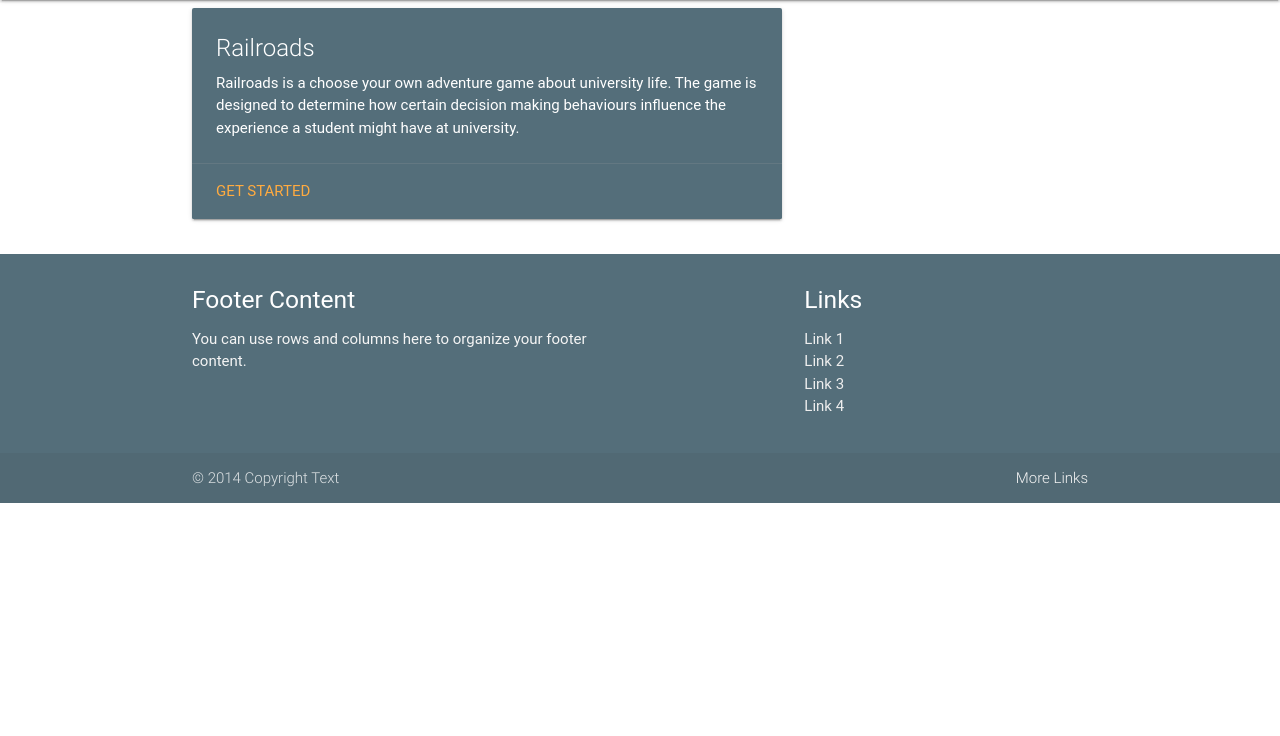
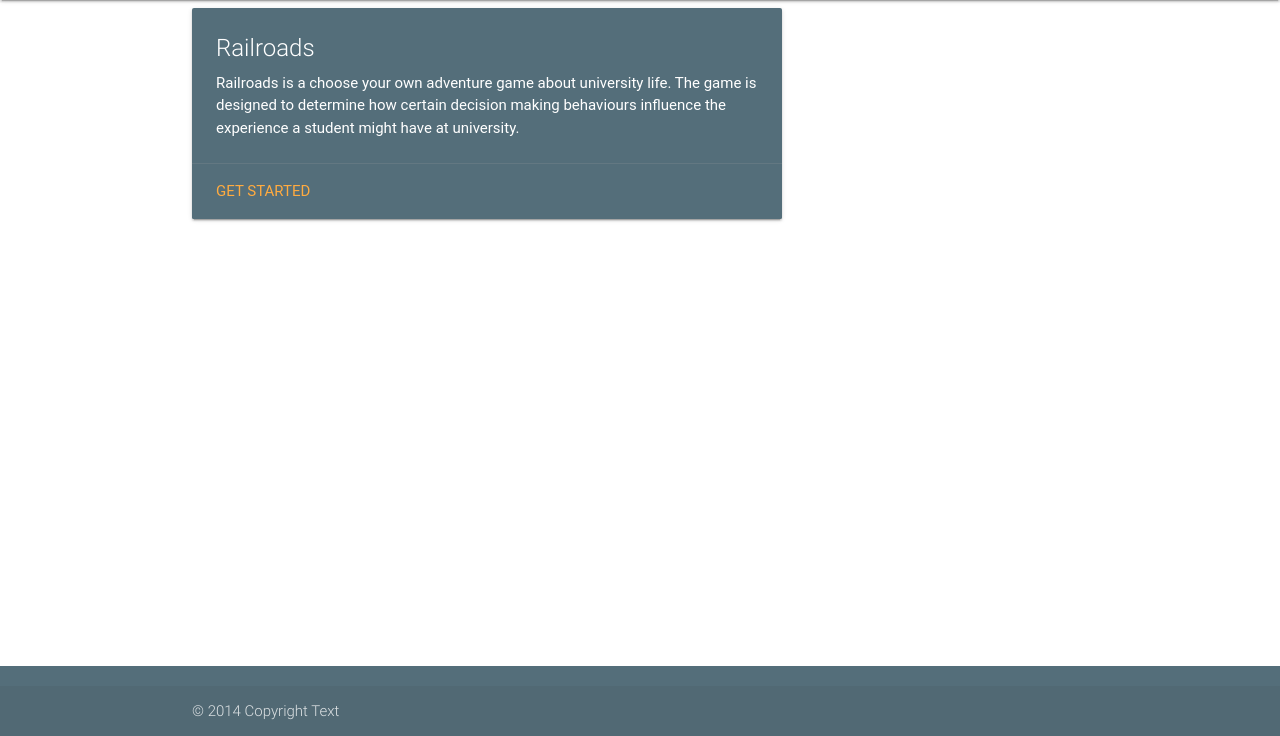
Before and after one commit to MoeyyadQureshi/railRoads, a Flask app: page / in a window 1280 px wide. Shown: the part 64-800 px from the top of the page. Run offline with Flask 2, Linux system fonts and the light colour scheme; some libraries are stand-ins or nearby versions; some web fonts are replaced.

Commit message:
Working on footer

```diff
--- a/FlaskWebProject/templates/layout.html
+++ b/FlaskWebProject/templates/layout.html
@@ -26,7 +26,7 @@
     <div class="navbar-fixed">
         <nav>
             <div class="nav-wrapper blue-grey darken-1">
-				<a href="{{ url_for('home') }}" class="brand-logo">&nbsp;railRoads</a>
+                <a href="{{ url_for('home') }}" class="brand-logo">&nbsp;railRoads</a>
                 <ul class="right hide-on-med-and-down">
                     <li><a href="{{ url_for('about') }}">About</a></li>
                     <li><a href="{{ url_for('survey') }}">Survey</a></li>
@@ -34,32 +34,15 @@
             </div>
         </nav>
     </div>
-    <div class="container body-content">
-        {% block content %}{% endblock %}
-    </div>
-
+    <main>
+        <div class="container body-content">
+            {% block content %}{% endblock %}
+        </div>
+    </main>
         <footer class="page-footer blue-grey darken-1">
-          <div class="container">
-            <div class="row">
-              <div class="col l6 s12">
-                <h5 class="white-text">Footer Content</h5>
-                <p class="grey-text text-lighten-4">You can use rows and columns here to organize your footer content.</p>
-              </div>
-              <div class="col l4 offset-l2 s12">
-                <h5 class="white-text">Links</h5>
-                <ul>
-                  <li><a class="grey-text text-lighten-3" href="#!">Link 1</a></li>
-                  <li><a class="grey-text text-lighten-3" href="#!">Link 2</a></li>
-                  <li><a class="grey-text text-lighten-3" href="#!">Link 3</a></li>
-                  <li><a class="grey-text text-lighten-3" href="#!">Link 4</a></li>
-                </ul>
-              </div>
-            </div>
-          </div>
-          <div class="footer-copyright">
+          <div class="footer-copyright align-center">
             <div class="container">
             © 2014 Copyright Text
-            <a class="grey-text text-lighten-4 right" href="#!">More Links</a>
             </div>
           </div>
         </footer>
```
